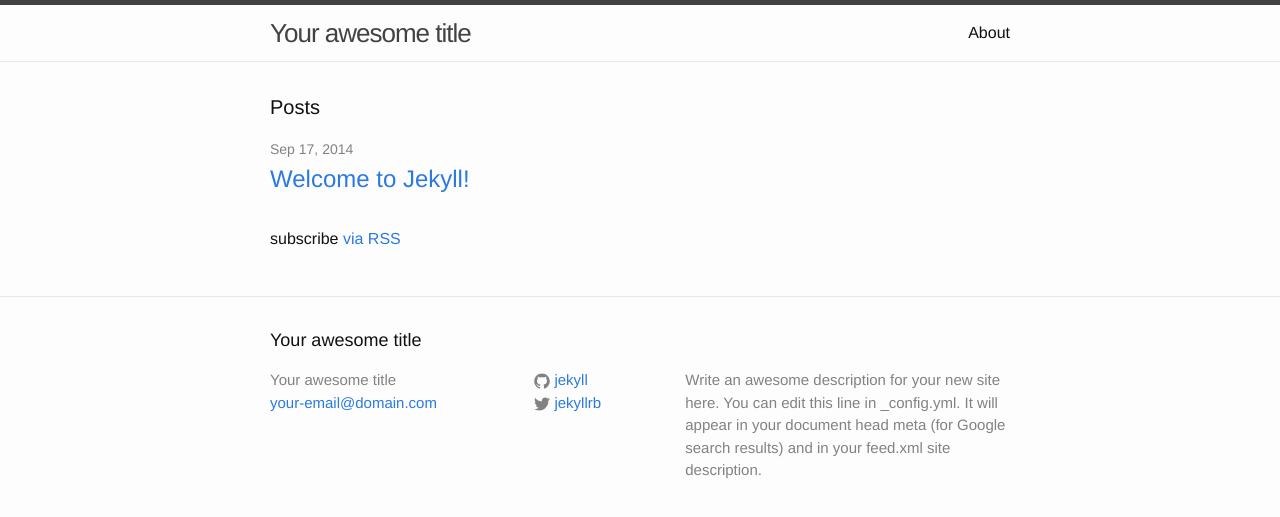
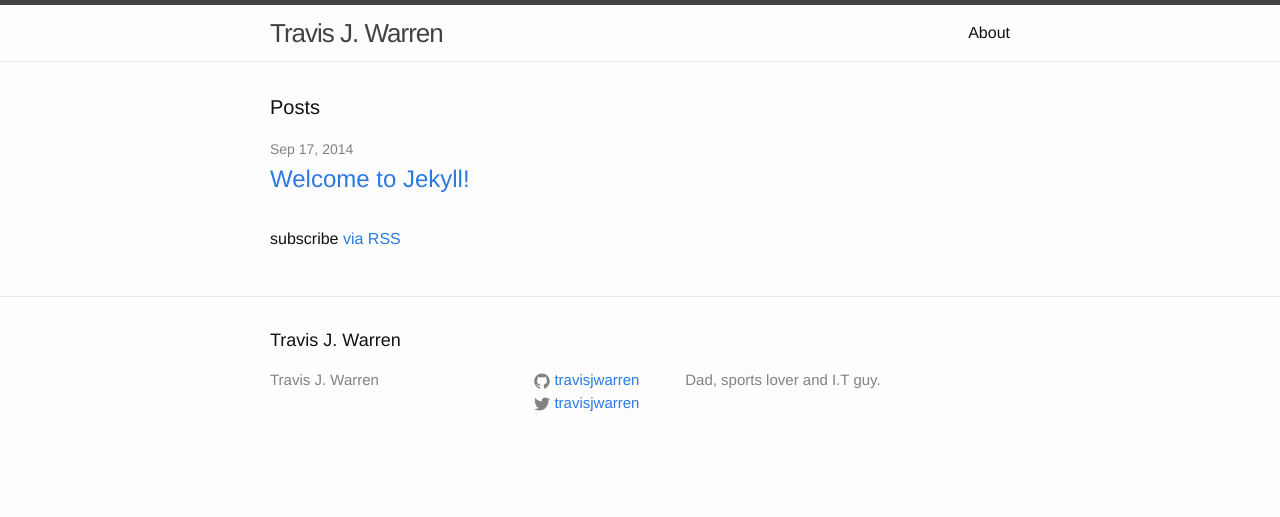
Before and after one commit to travisjwarren/travisjwarren.github.io, a Jekyll site: the page built from index.html, in a window 1280 px wide. Shown: the top 517 px of the page. Built offline with Jekyll 4.4.1, drawn with Linux system fonts in a browser that asks for light colours.

Commit message:
small config changes

```diff
--- a/_config.yml
+++ b/_config.yml
@@ -1,14 +1,11 @@
 # Site settings
-title: Your awesome title
-email: your-email@domain.com
+title: Travis J. Warren
 description: > # this means to ignore newlines until "baseurl:"
-  Write an awesome description for your new site here. You can edit this
-  line in _config.yml. It will appear in your document head meta (for
-  Google search results) and in your feed.xml site description.
+  Dad, sports lover and I.T guy.
 baseurl: "" # the subpath of your site, e.g. /blog/
-url: "http://yourdomain.com" # the base hostname & protocol for your site
-twitter_username: jekyllrb
-github_username:  jekyll
+url: "http://travisjwarren.github.io" # the base hostname & protocol for your site
+twitter_username: travisjwarren
+github_username:  travisjwarren
 
 # Build settings
 markdown: kramdown
```
